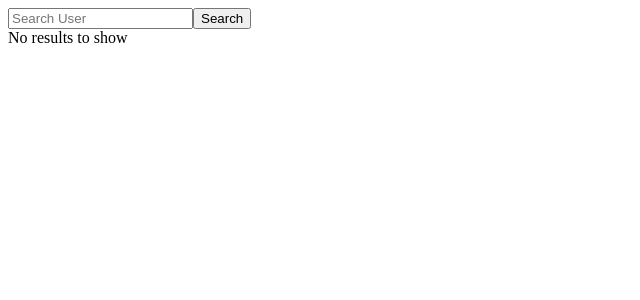
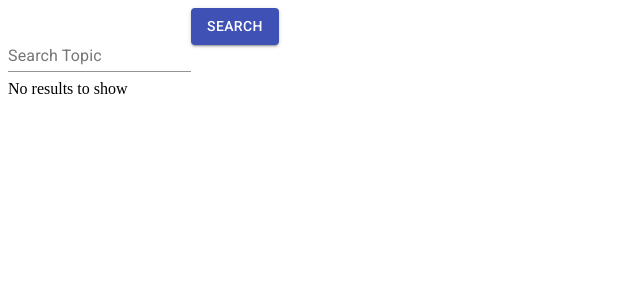
Before and after one commit to romitkarmakar/theapirepository, a Next.js app: page /stackexchange in a window 1280 px wide. Shown: the top 300 px of the page, without its empty margins (0-640 px from the left). Built offline with nearby package versions, Linux system fonts and the light colour scheme.

Commit message:
Added matrial UI

```diff
--- /dev/null
+++ b/components/Layout.js
@@ -0,0 +1,15 @@
+import React from 'react';
+import App, { Container } from 'next/app';
+import Head from 'next/head';
+
+export default class Layout extends App {
+    render() {
+        return <div>
+            <Head>
+                <link rel="stylesheet" href="https://fonts.googleapis.com/css?family=Roboto:300,400,500,700&display=swap" />
+                <link rel="stylesheet" href="https://fonts.googleapis.com/icon?family=Material+Icons" />
+            </Head>
+            {this.props.children}
+        </div>
+    }
+}
--- a/package.json
+++ b/package.json
@@ -8,6 +8,9 @@
     "start": "next start"
   },
   "dependencies": {
+    "@material-ui/core": "^4.6.1",
+    "@material-ui/icons": "^4.5.1",
+    "@material-ui/styles": "^4.6.0",
     "@zeit/next-css": "^1.0.1",
     "axios": "^0.19.0",
     "dotenv": "^8.2.0",
--- a/pages/stackexchange.js
+++ b/pages/stackexchange.js
@@ -1,6 +1,13 @@
 import React from 'react'
 import Link from 'next/link'
 import axios from 'axios'
+import Layout from '../components/Layout'
+import Button from '@material-ui/core/Button';
+import TextField from '@material-ui/core/TextField';
+import Card from '@material-ui/core/Card';
+import CardActions from '@material-ui/core/CardActions';
+import CardContent from '@material-ui/core/CardContent';
+import Typography from '@material-ui/core/Typography';
 
 export default class Github extends React.Component {
     constructor(props) {
@@ -25,19 +32,34 @@ render() {
         let results = null
         if (this.state.searchResults.length != 0) {
             results = this.state.searchResults.map((v) => {
-            return <div>
-                <a href={v.link}><h2>{v.title}</h2></a>
+                return <Card>
+                    <CardContent>
+                        <Typography><h2>{v.title}</h2></Typography>
+                        <Typography>
                             <h3>Question by {v.owner.display_name}</h3>
-            </div>
+                        </Typography>
+                    </CardContent>
+                    <CardActions>
+                    <Button size="small"><a href={v.link}>Learn More</a></Button>
+                    </CardActions>
+                </Card>
             })
         } else {
             results = <div>No results to show</div>
         }
-    return <div>
-        <input className="form-control" placeholder="Search User" value={this.state.query} onChange={(e) => this.setState({ query: e.target.value })} />
-        <button onClick={this.search}>Search</button>
+        return <Layout>
+            <TextField
+                id="standard-basic"
+                label="Search Topic"
+                margin="normal"
+                value={this.state.query}
+                onChange={(e) => this.setState({ query: e.target.value })}
+            />
+            <Button variant="contained" color="primary" onClick={this.search}>
+                Search
+            </Button>
             {results}
-    </div>
+        </Layout>
 
     }
 }
```
Also changed, not shown: 1 other file (tests, documents, lock files or other folders). Lines whose indentation alone changed are shown as unchanged.
